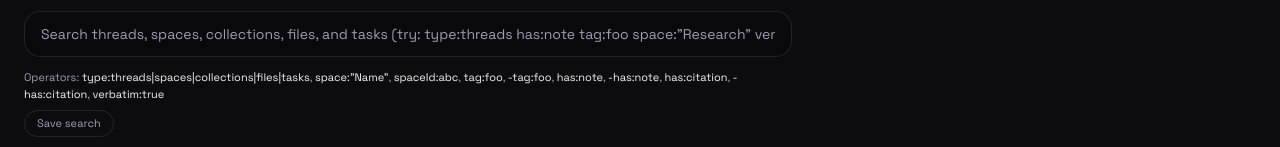
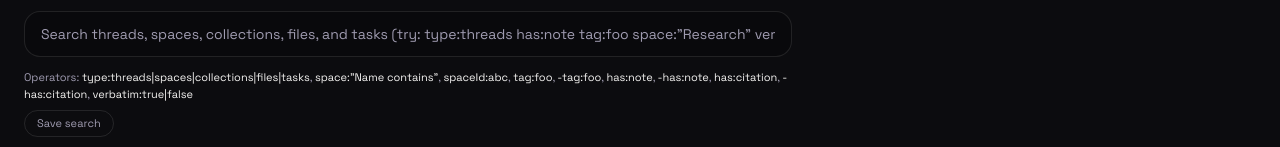
Before and after one commit to sarveshkapre/chat_with_llm, a Next.js app: page /search in a window 1280 px wide. Shown: the part 138-285 px from the top of the page. Built offline with nearby package versions, Linux system fonts and the light colour scheme.

Commit message:
Unified Search: sync saved searches across tabs

```diff
--- a/src/components/unified-search.tsx
+++ b/src/components/unified-search.tsx
@@ -162,6 +162,9 @@ export default function UnifiedSearch() {
       setFiles(parseStored<LibraryFile[]>(FILES_KEY, []));
       setTasks(parseStored<Task[]>(TASKS_KEY, []));
       setRecentQueries(parseStored<string[]>(RECENT_SEARCH_KEY, []));
+      setSavedSearches(
+        parseStored<UnifiedSavedSearch[]>(SAVED_SEARCH_KEY, [])
+      );
       setVerbatim(parseStored<boolean>(VERBATIM_KEY, false));
 
       // Cross-tab or focus reloads can remove threads; keep selection consistent with reality.
@@ -183,6 +186,7 @@ export default function UnifiedSearch() {
           FILES_KEY,
           TASKS_KEY,
           RECENT_SEARCH_KEY,
+          SAVED_SEARCH_KEY,
           VERBATIM_KEY,
         ].includes(event.key)
       ) {
@@ -1058,7 +1062,11 @@ export default function UnifiedSearch() {
               <span className="text-signal-text">
                 type:threads|spaces|collections|files|tasks
               </span>
-              , <span className="text-signal-text">space:&quot;Name&quot;</span>,{" "}
+              ,{" "}
+              <span className="text-signal-text">
+                space:&quot;Name contains&quot;
+              </span>
+              ,{" "}
               <span className="text-signal-text">spaceId:abc</span>,{" "}
               <span className="text-signal-text">tag:foo</span>,{" "}
               <span className="text-signal-text">-tag:foo</span>,{" "}
@@ -1066,7 +1074,7 @@ export default function UnifiedSearch() {
               <span className="text-signal-text">-has:note</span>,{" "}
               <span className="text-signal-text">has:citation</span>,{" "}
               <span className="text-signal-text">-has:citation</span>,{" "}
-              <span className="text-signal-text">verbatim:true</span>
+              <span className="text-signal-text">verbatim:true|false</span>
             </span>
             <div className="flex items-center gap-2">
               <button
```
Also changed, not shown: 1 other file (tests, documents, lock files or other folders).
